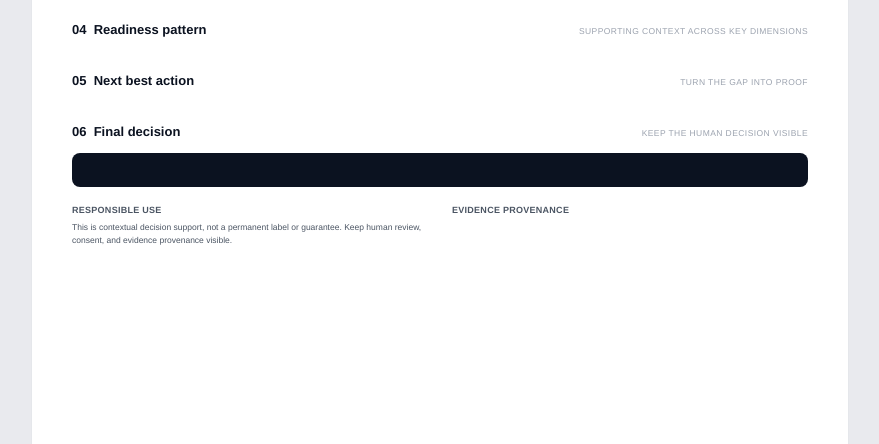
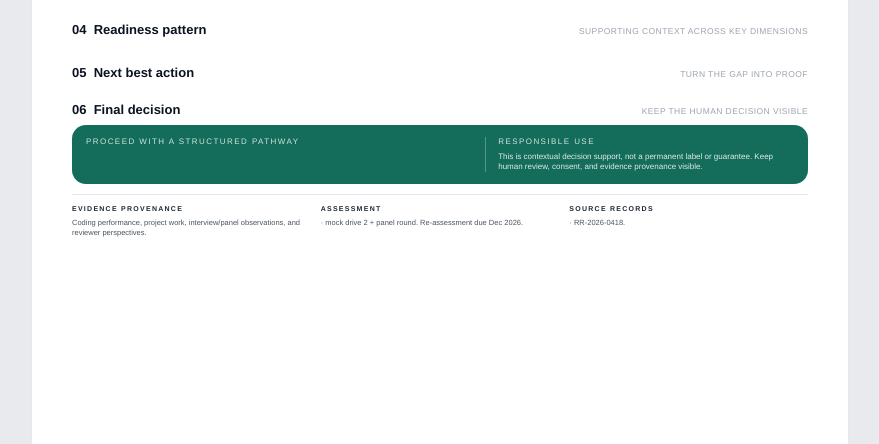
Before and after one commit to NitexnNikhil/readiness-api, a FastAPI app: template templates/readiness_report.html in a window 1280 px wide. Shown: the part 1284-1728 px from the top of the page, without its empty margins (200-1079 px from the left). Run offline with FastAPI, Linux system fonts and the light colour scheme; the template is opened without the code that fills it, so the values that code supplies are empty.

Commit message:
fix: candidate readiness report ui, growth score mapping re-assesement due, and page overflow

```diff
--- a/templates/readiness_report.html
+++ b/templates/readiness_report.html
@@ -292,38 +292,83 @@
   .pattern-box .sub{ font-size:7.5px; color:var(--muted); font-style:italic; margin-top:16px; }
 
   .action-row{
-    display:flex;
-    gap:10px;
-    margin-top:14px;
+    display:grid;
+    grid-template-columns: repeat(4, 1fr);
+    gap:6px;
+    margin-top:8px;
   }
   .action-box{
     flex:1;
     background:var(--panel);
     border-radius:6px;
-    padding:12px;
+    padding:7px 8px;
   }
-  .action-box .tag{ font-size:7.5px; font-weight:700; letter-spacing:.04em; color:var(--accent); margin-bottom:6px; }
-  .action-box .title{ font-size:10px; font-weight:700; color:var(--ink); margin-bottom:6px; }
-  .action-box .body{ font-size:8px; color:var(--subtext); line-height:1.4; }
+  .action-box .tag{ font-size:6.5px; font-weight:700; letter-spacing:.04em; color:var(--accent); margin-bottom:3px; }
+  .action-box .title{ font-size:8px; font-weight:700; color:var(--ink); margin-bottom:3px; line-height:1.15; }
+  .action-box .body{ font-size:7px; color:var(--subtext); line-height:1.2; }
   .gate-box{
     flex:1;
     background:var(--accent-bg);
     border-radius:6px;
-    padding:12px;
+    padding:7px 8px;
   }
-  .gate-box .tag{ font-size:7.5px; font-weight:700; letter-spacing:.04em; color:var(--accent); margin-bottom:6px; }
-  .gate-box .title{ font-size:10.5px; font-weight:700; color:var(--ink); margin-bottom:10px; }
-  .gate-box .threshold{ font-size:13px; font-weight:700; color:var(--accent); }
+  .gate-box .tag{ font-size:6.5px; font-weight:700; letter-spacing:.04em; color:var(--accent); margin-bottom:3px; }
+  .gate-box .title{ font-size:8px; font-weight:700; color:var(--ink); margin-bottom:4px; line-height:1.15; }
+  .gate-box .threshold{ font-size:10px; font-weight:700; color:var(--accent); }
 
   .decision-box{
-    background:var(--ink);
+    background:var(--accent);
     color:#fff;
-    border-radius:8px;
-    padding:14px 18px;
-    margin-top:14px;
+    border-radius:14px;
+    padding:12px 14px;
+    margin-top:8px;
+    display:grid;
+    grid-template-columns: 1.15fr 0.85fr;
+    gap:12px;
+    align-items:stretch;
   }
-  .decision-box .headline{ font-size:14px; font-weight:700; }
-  .decision-box .sub{ font-size:9.5px; color:#D1D5DB; margin-top:6px; }
+  .decision-box .left{
+    padding-right:18px;
+    border-right:1px solid rgba(255,255,255,.28);
+  }
+  .decision-box .kicker{
+    font-size:8px;
+    letter-spacing:.18em;
+    text-transform:uppercase;
+    color:#CDE6DD;
+    margin-bottom:6px;
+  }
+  .decision-box .headline{ font-size:13px; line-height:1.12; font-weight:700; }
+  .decision-box .right .label{
+    font-size:8px;
+    letter-spacing:.18em;
+    text-transform:uppercase;
+    color:#CDE6DD;
+    margin-bottom:6px;
+  }
+  .decision-box .sub{ font-size:8px; line-height:1.28; color:#E1ECE7; margin:0; }
+
+  .decision-grid{
+    display:grid;
+    grid-template-columns: 1fr 1fr 1fr;
+    gap:10px;
+    margin-top:10px;
+    padding-top:10px;
+    border-top:1px solid var(--line);
+  }
+  .decision-grid .col h3{
+    font-size:7px;
+    letter-spacing:.18em;
+    text-transform:uppercase;
+    color:var(--ink-soft);
+    margin:0 0 6px;
+  }
+  .decision-grid .col p{
+    font-size:7.5px;
+    line-height:1.25;
+    color:var(--subtext);
+    margin:0;
+  }
 
   .closing-cols{
     display:flex;
@@ -491,7 +536,7 @@
   </section>
 
   <section>
-    <h2 style="margin-top:22px;">05&nbsp; Next best action <span class="tag">Turn the gap into proof</span></h2>
+    <h2 style="margin-top:14px;">05&nbsp; Next best action <span class="tag">Turn the gap into proof</span></h2>
     <div class="action-row">
       {% for card in action_cards %}
       {% if card.kind == 'gate' %}
@@ -512,20 +557,30 @@
   </section>
 
   <section>
-    <h2 style="margin-top:22px;">06&nbsp; Final decision <span class="tag">Keep the human decision visible</span></h2>
+    <h2 style="margin-top:14px;">06&nbsp; Final decision <span class="tag">Keep the human decision visible</span></h2>
     <div class="decision-box">
-      <div class="headline">{{ decision_headline|e }}</div>
-      <div class="sub">{{ decision_subtitle|e }}</div>
+      <div class="left">
+        <div class="kicker">PROCEED WITH A STRUCTURED PATHWAY</div>
+        <div class="headline">{{ decision_headline|e }}</div>
+      </div>
+      <div class="right">
+        <div class="label">RESPONSIBLE USE</div>
+        <p class="sub">This is contextual decision support, not a permanent label or guarantee. Keep human review, consent, and evidence provenance visible.</p>
+      </div>
     </div>
 
-    <div class="closing-cols">
+    <div class="decision-grid">
       <div class="col">
-        <h3>RESPONSIBLE USE</h3>
-        <p>This is contextual decision support, not a permanent label or guarantee. Keep human review, consent, and evidence provenance visible.</p>
+        <h3>EVIDENCE PROVENANCE</h3>
+        <p>Coding performance, project work, interview/panel observations, and reviewer perspectives.</p>
       </div>
       <div class="col">
-        <h3>EVIDENCE PROVENANCE</h3>
-        <p>{{ evidence_provenance|e }}</p>
+        <h3>ASSESSMENT</h3>
+        <p>{{ footer_assessed|e }} · mock drive 2 + panel round. Re-assessment due Dec 2026.</p>
+      </div>
+      <div class="col">
+        <h3>SOURCE RECORDS</h3>
+        <p>{{ source_record|e }} · RR-2026-0418.</p>
       </div>
     </div>
   </section>
```
Also changed, not shown: output/readiness_report.html (+81 -26 lines), 1 other file.
